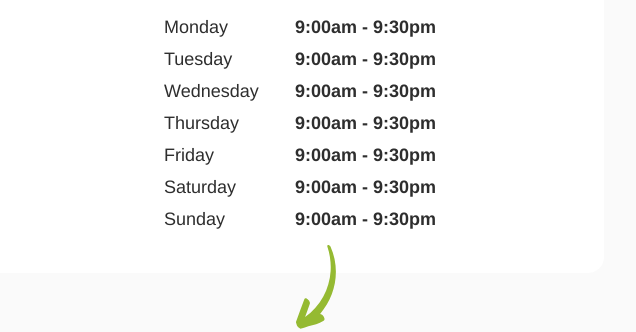
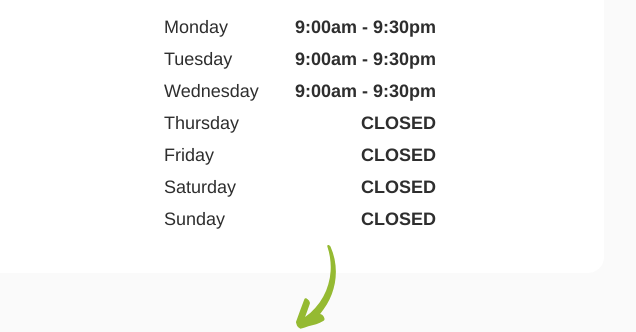
Before and after one commit to crocdigital/lewrap, an Astro site: page /locations/belmore in a window 1280 px wide. Shown: the part 491-823 px from the top of the page, 644-1280 px from the left. Built offline with nearby package versions, Linux system fonts and the light colour scheme; Astro itself is replaced by a stand-in of ours.

Commit message:
Updated 1 file via CloudCannon.

```diff
--- a/src/content/locations/belmore.md
+++ b/src/content/locations/belmore.md
@@ -18,10 +18,10 @@ hours:
   monday: 9:00am - 9:30pm
   tuesday: 9:00am - 9:30pm
   wednesday: 9:00am - 9:30pm
-  thursday: 9:00am - 9:30pm
-  friday: 9:00am - 9:30pm
-  saturday: 9:00am - 9:30pm
-  sunday: 9:00am - 9:30pm
+  thursday: CLOSED
+  friday: CLOSED
+  saturday: CLOSED
+  sunday: CLOSED
 image: /images/locations/belmore.webp
 order_now_link: https://lewrap.redcatcloud.com.au/app/menu/
 featured: true
```
